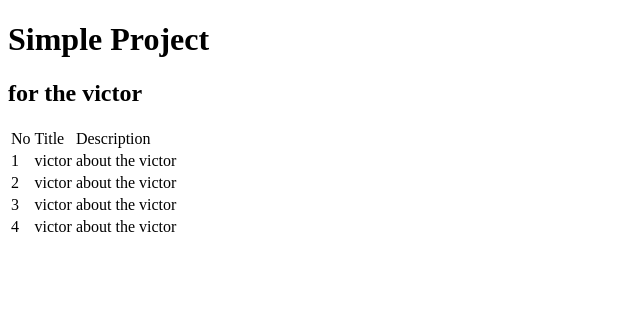
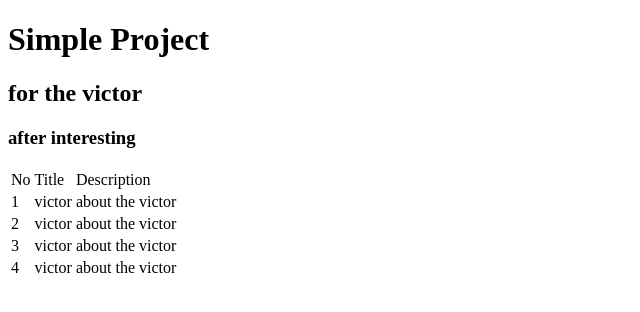
Before and after one commit to shortcutstct/simple, a plain HTML site: page index.html in a window 1280 px wide. Shown: the whole page, without its empty margins (0-640 px from the left). Drawn offline with Linux system fonts and the light colour scheme.

Commit message:
feat: dev2 second interesting

```diff
--- a/index.html
+++ b/index.html
@@ -38,6 +38,7 @@
             </tr>
         </tbody>
         <h2>for the victor</h2>
+        <h3>after interesting</h3>
     </table>
 </body>
 </html>
```
